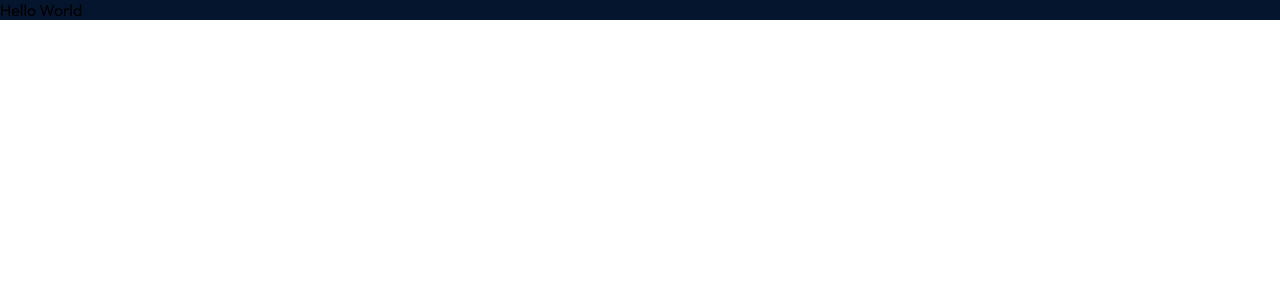
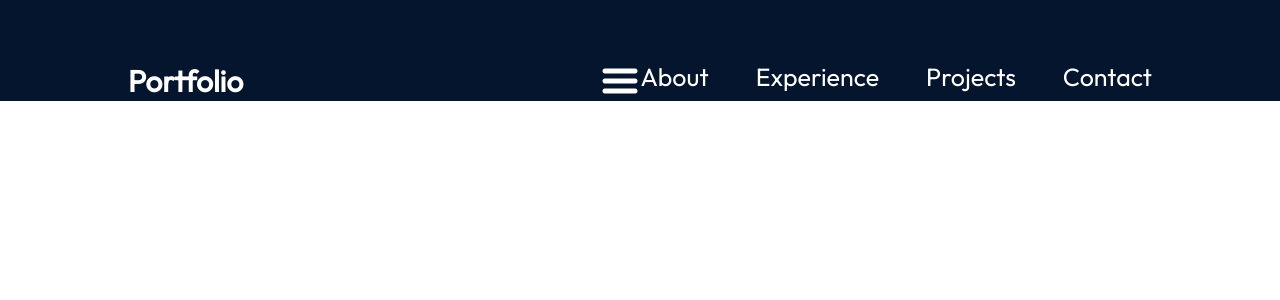
Before and after one commit to Jaek23/Updated-Portfolio, a React (Vite) app: page / in a window 1280 px wide. Shown: the top 300 px of the page. Built offline with nearby package versions, Linux system fonts and the light colour scheme.

Commit message:
working on Navbar

```diff
--- a/src/App.jsx
+++ b/src/App.jsx
@@ -1,10 +1,12 @@
 import styles from './App.module.css'
+import Navbar from './components/Navbar/Navbar'
+
 
 function App() {
 
   return (
     <div className={styles.App}>
-      Hello World
+      <Navbar/>
     </div>
   )
 }
--- /dev/null
+++ b/src/components/Navbar/Navbar.jsx
@@ -0,0 +1,29 @@
+import React, {useState} from 'react';
+import styles from './Navbar.module.css';
+import {getImageUrl} from "../../utils";
+
+const Navbar = () => {
+    const [menuOpen, setMenuOpen] = useState(false);
+
+  return (
+    <nav className={styles.navbar}>
+        <a className={styles.title} href="/">Portfolio</a>
+        <div className={styles.menu}>
+            <img
+            className={styles.menuBtn}
+            src={ menuOpen ? getImageUrl("nav/closeIcon.png") : getImageUrl("nav/menuIcon.png")}
+            alt='menu-button'
+            onClick={() => setMenuOpen(!menuOpen)}
+            />
+            <ul className={`${styles.menuItems} ${menuOpen && styles.menuOpen}`} onClick={() => setMenuOpen(false)}>
+                <li><a href="#about">About</a></li>
+                <li><a href="#experience">Experience</a></li>
+                <li><a href="#projects">Projects</a></li>
+                <li><a href="#contact">Contact</a></li>
+            </ul>
+        </div>
+    </nav>
+  )
+}
+
+export default Navbar
--- /dev/null
+++ b/src/components/Navbar/Navbar.module.css
@@ -0,0 +1,73 @@
+@import "../../vars.css";
+
+.navbar{
+    position: relative;
+    display:flex;
+    align-items: center;
+    justify-content: space-between;
+    padding-top:61px;
+    z-index: 2;
+    margin:0 10%;
+}
+
+.title{
+    font-size: 30px;
+    font-weight: 600;
+    text-decoration: none;
+    color: var(--color-text);
+}
+
+.menu{
+    display:flex;
+}
+
+.menuItems{
+    display:flex;
+    gap:47px;
+    list-style: none;
+}
+
+.menuItems a {
+    font-size:25px;
+    color: var( --color-text);
+    text-decoration: none;
+}
+
+@media screen and (max-width:830px){
+    .navbar{
+        flex-direction: column;
+        align-items: flex-start;
+    }
+
+    .menu{
+        position: absolute;
+        right:0;
+        margin-right: 10%;
+        flex-direction: column;
+        align-items: flex-end;
+        gap:11px;
+        z-index:3;
+    }
+
+    .menuBtn{
+        display: block;
+        cursor: pointer;
+    }
+
+    .menuItems{
+        display: none;
+        flex-direction:column;
+        align-items:center;
+        gap:13px;
+        border-radius: 10px;
+        background:rgb(25, 55, 109);
+        background: linear-gradient(0deg, rgba(25, 55, 109, 0.2) 0%, rgba(25, 55, 109, 1) 100% );
+        padding:24px 33px;
+        box-shadow:0 0 4px 0 rgba(0, 0, 0, 0.25);
+    }
+
+    .menuOpen{
+        display:flex;
+        z-index:1;
+    }
+}
--- a/src/utils.js
+++ b/src/utils.js
@@ -1,3 +1,3 @@
 export const getImageUrl = (path) => {
-    return new URL(`assets/${path}`, import.meta.url).href;
+    return new URL(`/assets/${path}`, import.meta.url).href;
 }
```
